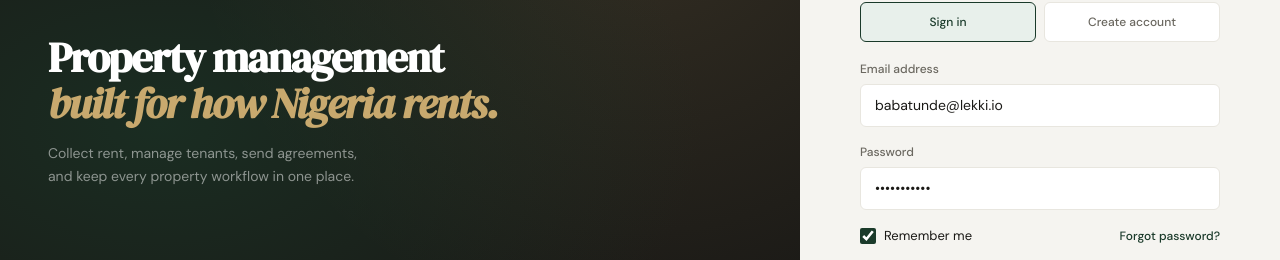
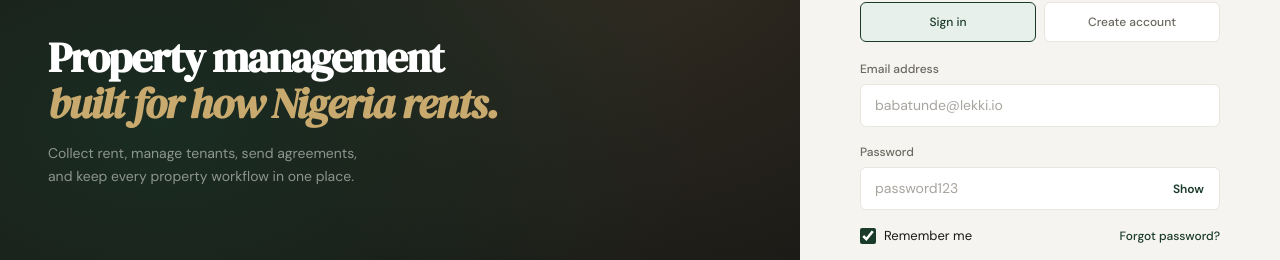
Before and after one commit to Lucignation/doorrent, a Next.js app: page /portal in a window 1280 px wide. Shown: the part 276-536 px from the top of the page. Built offline with nearby package versions, Linux system fonts and the light colour scheme; no server answers.

Commit message:
initials

```diff
--- a/pages/portal.tsx
+++ b/pages/portal.tsx
@@ -68,7 +68,7 @@ const roles: Record<RoleKey, { label: string; href: string; button: string }> =
   },
 };
 
-const LANDLORD_DEMO = {
+const LANDLORD_PLACEHOLDERS = {
   companyName: "Lekki Property Holdings Ltd",
   firstName: "Babatunde",
   lastName: "Adeyemi",
@@ -77,7 +77,7 @@ const LANDLORD_DEMO = {
   password: "password123",
 };
 
-const ADMIN_DEMO = {
+const ADMIN_PLACEHOLDERS = {
   email: "admin@doorrent.com",
   password: "password123",
 };
@@ -120,14 +120,13 @@ export function PortalExperience({ forcedRole }: PortalExperienceProps) {
   const [landlordMode, setLandlordMode] = useState<"login" | "register">("login");
   const [authBusy, setAuthBusy] = useState(false);
   const [authFeedback, setAuthFeedback] = useState("");
-  const [authEmail, setAuthEmail] = useState(LANDLORD_DEMO.email);
-  const [authPassword, setAuthPassword] = useState(LANDLORD_DEMO.password);
-  const [landlordFirstName, setLandlordFirstName] = useState(LANDLORD_DEMO.firstName);
-  const [landlordLastName, setLandlordLastName] = useState(LANDLORD_DEMO.lastName);
-  const [landlordCompanyName, setLandlordCompanyName] = useState(
-    LANDLORD_DEMO.companyName,
-  );
-  const [landlordPhone, setLandlordPhone] = useState(LANDLORD_DEMO.phone);
+  const [showPassword, setShowPassword] = useState(false);
+  const [authEmail, setAuthEmail] = useState("");
+  const [authPassword, setAuthPassword] = useState("");
+  const [landlordFirstName, setLandlordFirstName] = useState("");
+  const [landlordLastName, setLandlordLastName] = useState("");
+  const [landlordCompanyName, setLandlordCompanyName] = useState("");
+  const [landlordPhone, setLandlordPhone] = useState("");
   const [tenantEmail, setTenantEmail] = useState("");
   const [tenantCode, setTenantCode] = useState("");
   const [tenantRememberMe, setTenantRememberMe] = useState(true);
@@ -190,17 +189,9 @@ export function PortalExperience({ forcedRole }: PortalExperienceProps) {
 
   useEffect(() => {
     if (role === "admin") {
-      setAuthEmail(ADMIN_DEMO.email);
-      setAuthPassword(ADMIN_DEMO.password);
       setLandlordMode("login");
-      return;
     }
-
-    if (role === "landlord" && !landlordSession) {
-      setAuthEmail(LANDLORD_DEMO.email);
-      setAuthPassword(LANDLORD_DEMO.password);
-    }
-  }, [landlordSession, role]);
+  }, [role]);
 
   async function handleTenantRequest(event: FormEvent<HTMLFormElement>) {
     event.preventDefault();
@@ -425,6 +416,7 @@ export function PortalExperience({ forcedRole }: PortalExperienceProps) {
                 <label className="form-label">Company name</label>
                 <input
                   className="form-input"
+                  placeholder={LANDLORD_PLACEHOLDERS.companyName}
                   value={landlordCompanyName}
                   onChange={(event) => setLandlordCompanyName(event.target.value)}
                   required
@@ -436,6 +428,7 @@ export function PortalExperience({ forcedRole }: PortalExperienceProps) {
                   <label className="form-label">First name</label>
                   <input
                     className="form-input"
+                    placeholder={LANDLORD_PLACEHOLDERS.firstName}
                     value={landlordFirstName}
                     onChange={(event) => setLandlordFirstName(event.target.value)}
                     required
@@ -445,6 +438,7 @@ export function PortalExperience({ forcedRole }: PortalExperienceProps) {
                   <label className="form-label">Last name</label>
                   <input
                     className="form-input"
+                    placeholder={LANDLORD_PLACEHOLDERS.lastName}
                     value={landlordLastName}
                     onChange={(event) => setLandlordLastName(event.target.value)}
                     required
@@ -459,7 +453,11 @@ export function PortalExperience({ forcedRole }: PortalExperienceProps) {
             <input
               className="form-input"
               type="email"
-              placeholder="you@example.com"
+              placeholder={
+                role === "admin"
+                  ? ADMIN_PLACEHOLDERS.email
+                  : LANDLORD_PLACEHOLDERS.email
+              }
               value={authEmail}
               onChange={(event) => setAuthEmail(event.target.value)}
               required
@@ -472,7 +470,7 @@ export function PortalExperience({ forcedRole }: PortalExperienceProps) {
               <input
                 className="form-input"
                 type="tel"
-                placeholder="+234 800 000 0000"
+                placeholder={LANDLORD_PLACEHOLDERS.phone}
                 value={landlordPhone}
                 onChange={(event) => setLandlordPhone(event.target.value)}
               />
@@ -481,14 +479,29 @@ export function PortalExperience({ forcedRole }: PortalExperienceProps) {
 
           <div className="form-group">
             <label className="form-label">Password</label>
+            <div className="password-input-wrap">
               <input
                 className="form-input"
-              type="password"
-              placeholder="••••••••"
+                type={showPassword ? "text" : "password"}
+                placeholder={
+                  role === "admin"
+                    ? ADMIN_PLACEHOLDERS.password
+                    : LANDLORD_PLACEHOLDERS.password
+                }
                 value={authPassword}
                 onChange={(event) => setAuthPassword(event.target.value)}
                 required
               />
+              <button
+                type="button"
+                className="password-toggle"
+                onClick={() => setShowPassword((current) => !current)}
+                aria-label={showPassword ? "Hide password" : "Show password"}
+                aria-pressed={showPassword}
+              >
+                {showPassword ? "Hide" : "Show"}
+              </button>
+            </div>
           </div>
 
           <div
--- a/styles/globals.css
+++ b/styles/globals.css
@@ -215,6 +215,33 @@ button, input, select, textarea { font: inherit; }
 .form-input:focus { border-color: var(--accent); box-shadow: 0 0 0 3px rgba(26,58,42,0.08); }
 .form-input::placeholder { color: var(--ink3); }
 
+.password-input-wrap {
+  position: relative;
+}
+
+.password-input-wrap .form-input {
+  padding-right: 68px;
+}
+
+.password-toggle {
+  position: absolute;
+  top: 50%;
+  right: 10px;
+  transform: translateY(-50%);
+  border: none;
+  background: none;
+  color: var(--accent);
+  font-family: var(--font);
+  font-size: 12px;
+  font-weight: 600;
+  cursor: pointer;
+  padding: 4px 6px;
+}
+
+.password-toggle:hover {
+  color: var(--accent-mid);
+}
+
 .btn {
   display: inline-flex;
   align-items: center;
```
Also changed, not shown: 1 other file (tests, documents, lock files or other folders). Lines whose indentation alone changed are shown as unchanged.
